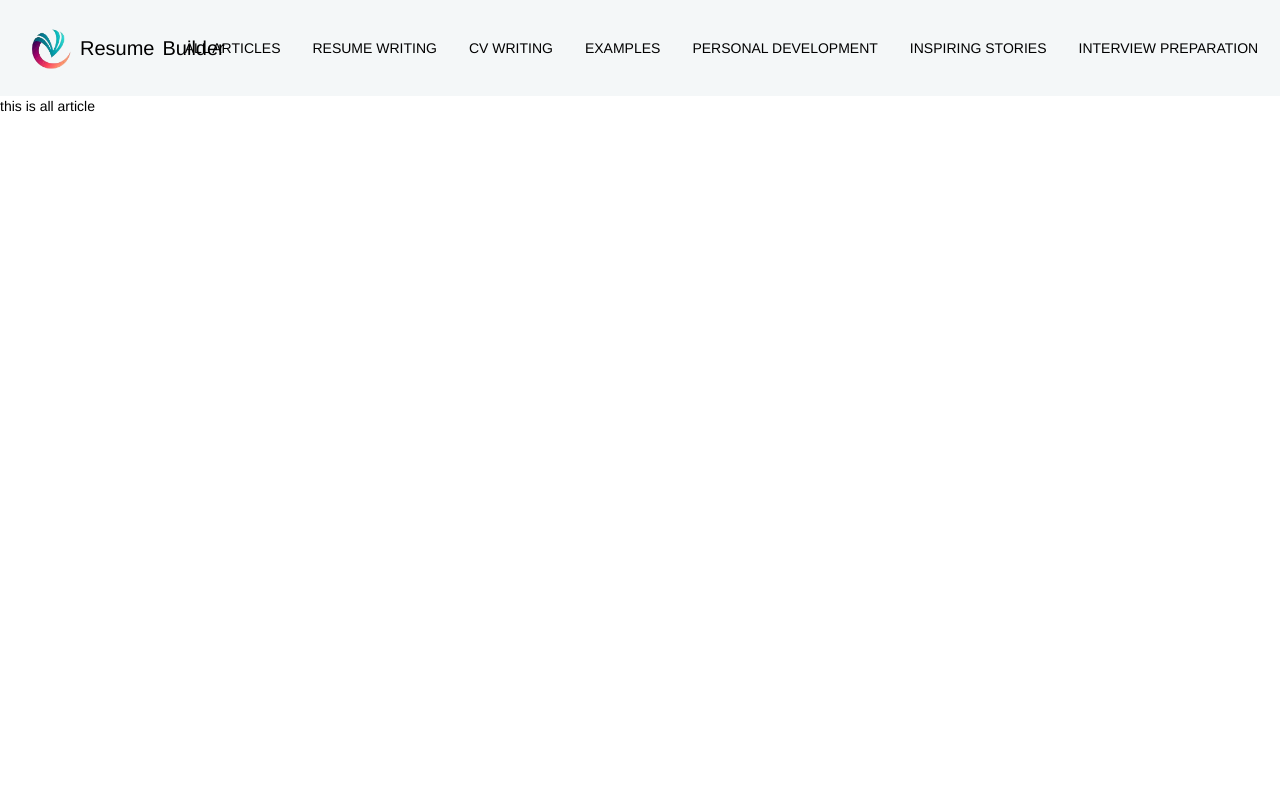
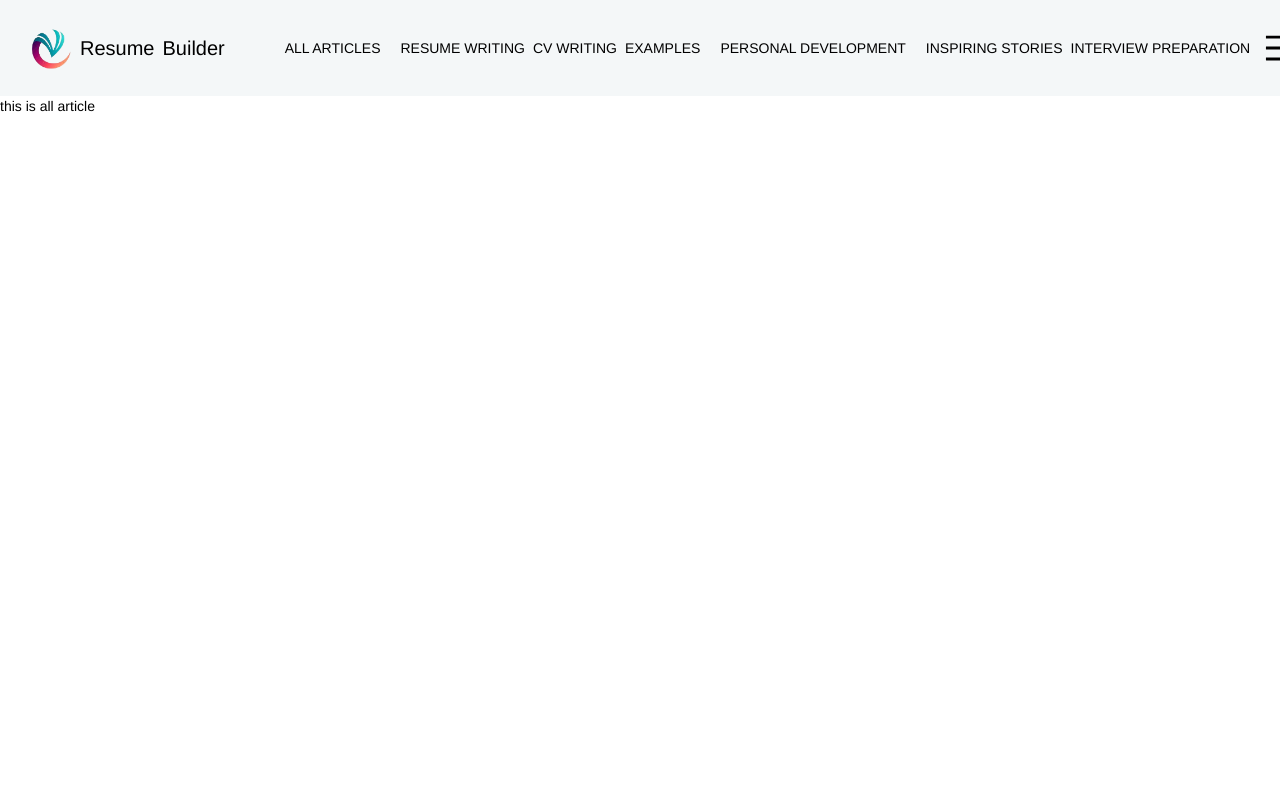
Before and after one commit to abdulawalsuhail/Reasume_Builder_0.6_Client, a React (Create React App) app: page /career-counselling in a window 1280 px wide. Shown: the top 800 px of the page. Built offline with nearby package versions, Linux system fonts and the light colour scheme; a web font is replaced by a local one.

Commit message:
resposive

```diff
--- a/src/Components/Navbar/Login.js
+++ b/src/Components/Navbar/Login.js
@@ -8,6 +8,7 @@ import "../../Css/login.css";
 import auth from "../../firebase.init";
 import Loading from "../../Shared/Loading/Loading";
 import Alert from "./Alert";
+import Navbar from "./Navbar";
 import Social from "./Social";
 
 const Login = () => {
@@ -32,7 +33,9 @@ const Login = () => {
     return <Loading />;
   }
   return (
-    <section className="text-white bg-gray-900 relative">
+    <div>
+      <Navbar/>
+      <section className="text-white bg-gray-900 relative">
       <img
         class="absolute inset-0 object-[75%] sm:object-[25%] object-cover w-full h-full opacity-25 sm:opacity-100"
         src={whyWe}
@@ -126,6 +129,7 @@ const Login = () => {
         </div>
       </div>
     </section>
+    </div>
   );
 };
 
--- a/src/Components/Navbar/Signup.js
+++ b/src/Components/Navbar/Signup.js
@@ -10,6 +10,7 @@ import "../../Css/login.css";
 import auth from "../../firebase.init";
 import Loading from "../../Shared/Loading/Loading";
 import Alert from "./Alert";
+import Navbar from "./Navbar";
 import Social from "./Social";
 
 const Signup = () => {
@@ -34,7 +35,9 @@ const Signup = () => {
     return <Loading />;
   }
   return (
-    <section className="text-white bg-gray-900 relative">
+   <div>
+    <Navbar/>
+     <section className="text-white bg-gray-900 relative">
       <img
         class="absolute inset-0 object-[75%] sm:object-[25%] object-cover w-full h-full opacity-25 sm:opacity-100"
         src={whyWe}
@@ -170,6 +173,7 @@ const Signup = () => {
         </div>
       </div>
     </section>
+   </div>
   );
 };
 
--- a/src/Pages/CarrerCounceling/CarrerHeader.js
+++ b/src/Pages/CarrerCounceling/CarrerHeader.js
@@ -13,17 +13,17 @@ const CarrerHeader = () => {
         </Link>
       </li>
       <li className="hover:bg-primary hover:text-white rounded-md">
-        <Link className="uppercase" to="/career-counselling/resume-write">
+        <Link className="uppercase pl-1 pr-1" to="/career-counselling/resume-write">
           resume Writing
         </Link>
       </li>
       <li className="hover:bg-primary hover:text-white rounded-md">
-        <Link className="uppercase" to="/career-counselling/cv-write">
+        <Link className="uppercase pl-1 pr-1" to="/career-counselling/cv-write">
           cv Writing
         </Link>
       </li>
       <li className="hover:bg-primary hover:text-white rounded-md">
-        <Link className="uppercase" to="/career-counselling/examples">
+        <Link className="uppercase pl-1 pr-1" to="/career-counselling/examples">
           Examples
         </Link>
       </li>
@@ -33,12 +33,12 @@ const CarrerHeader = () => {
         </Link>
       </li>
       <li className="hover:bg-primary hover:text-white rounded-md">
-        <Link className="uppercase" to="/career-counselling/inspiring-stories">
+        <Link className="uppercase pl-1 pr-1" to="/career-counselling/inspiring-stories">
             inspiring stories
         </Link>
       </li>
       <li className="hover:bg-primary hover:text-white rounded-md">
-        <Link className="uppercase" to="/career-counselling/interview-preparation">
+        <Link className="uppercase pl-1 pr-1" to="/career-counselling/interview-preparation">
             interview preparation
         </Link>
       </li>
@@ -72,12 +72,13 @@ const CarrerHeader = () => {
               {/* End Navbar left Portion */}
 
               {/* Navbar center portion */}
-              <div class="navbar-center hidden lg:flex">
-                <ul class="menu menu-horizontal p-0">{articleMenu}</ul>
+              <div class="navbar-center ml-[100px] hidden lg:flex">
+                <ul class="menu horizontal">{articleMenu}</ul>
               </div>
               {/* End Navbar center portion */}
 
               {/* Navbar end portion */}
+              {/* End navbar end portion */}
               <div class="navbar navbar-end">
                 <label htmlFor="career-drawer" class=" swap swap-rotate">
                   <input type="checkbox" />
@@ -85,7 +86,6 @@ const CarrerHeader = () => {
                   <AiOutlineMenu className="text-4xl"></AiOutlineMenu>
                 </label>
               </div>
-              {/* End navbar end portion */}
             </div>
           </div>
             <Outlet/>
```
